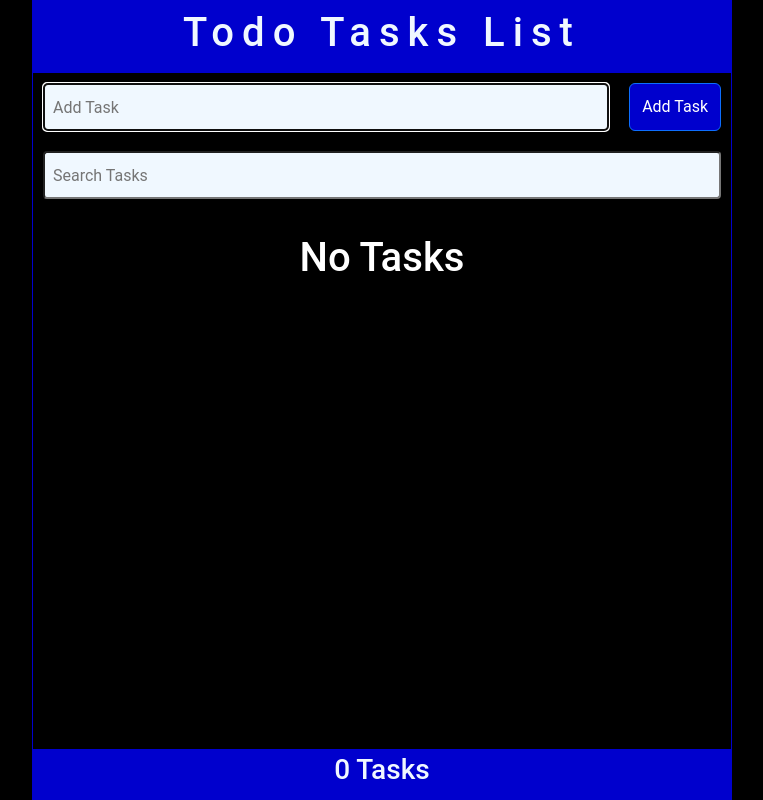
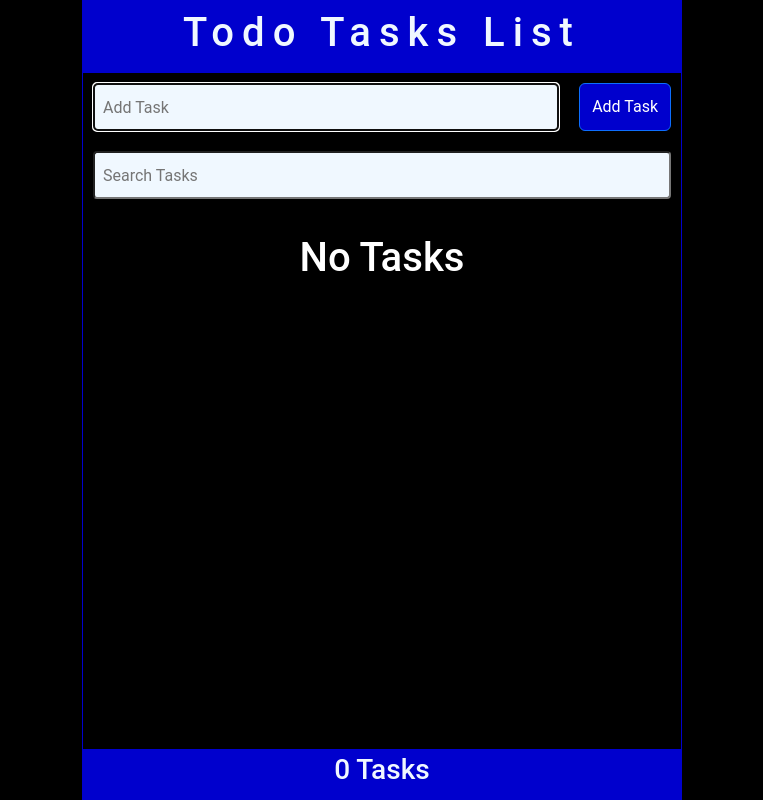
Before and after one commit to Sudheer0357/todotaskslist, a React (Vite) app: page / in a window 1280 px wide. Shown: the whole page, without its empty margins (258-1021 px from the left). Built offline with nearby package versions, Linux system fonts and the light colour scheme.

Commit message:
small style change

```diff
--- a/src/index.css
+++ b/src/index.css
@@ -17,7 +17,7 @@ body {
   flex-direction: column;
   justify-content: first baseline;
   height: 100vh;
-  max-width: 700px;
+  max-width: 600px;
   width: 100%;
   border: 1px solid mediumblue;
   margin: auto;
@@ -31,7 +31,7 @@ header {
   text-align: center;
 }
 main{
-  height: 100vh;
+  height: 90vh;
   overflow: auto;
 }
 footer {
```
